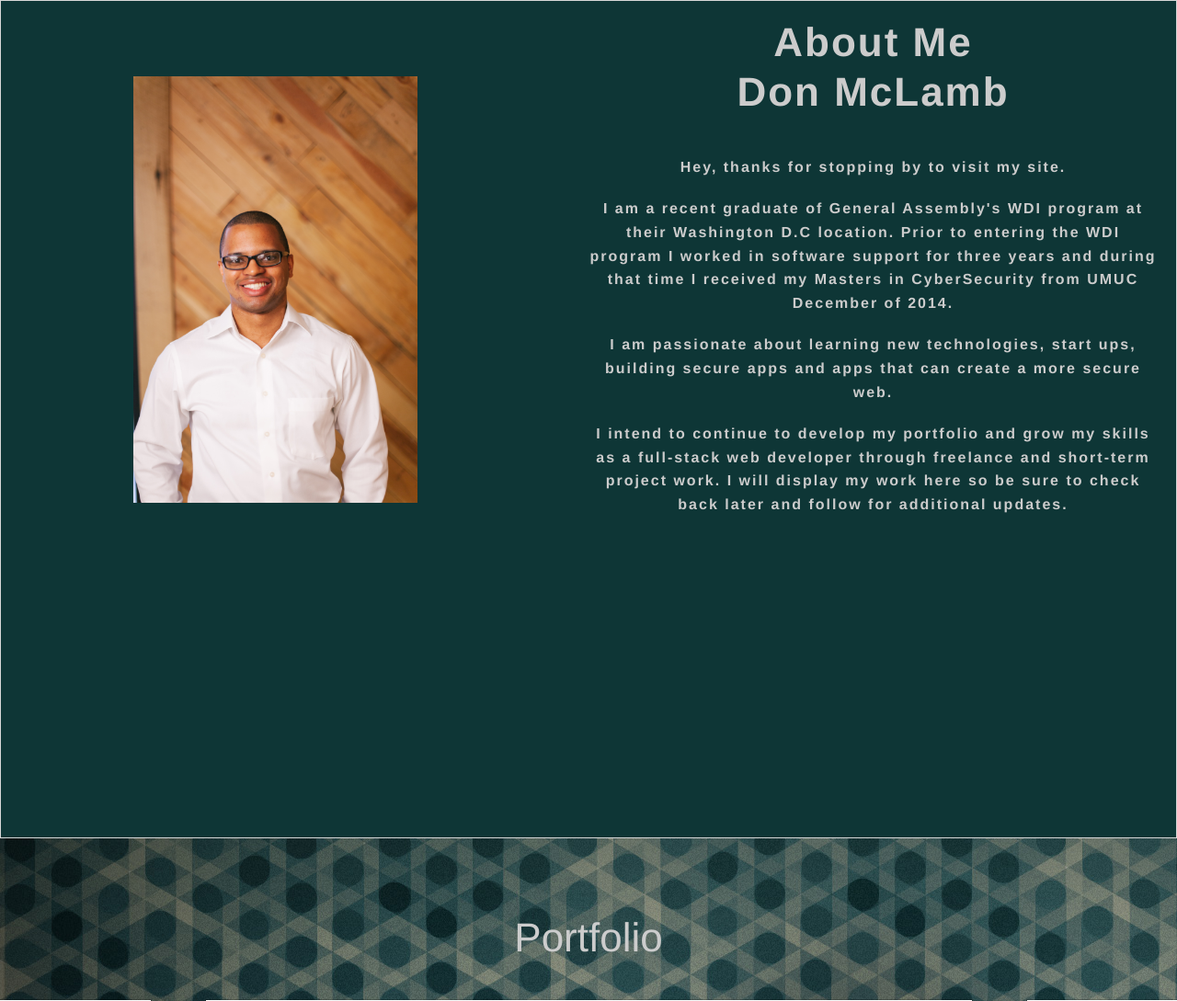
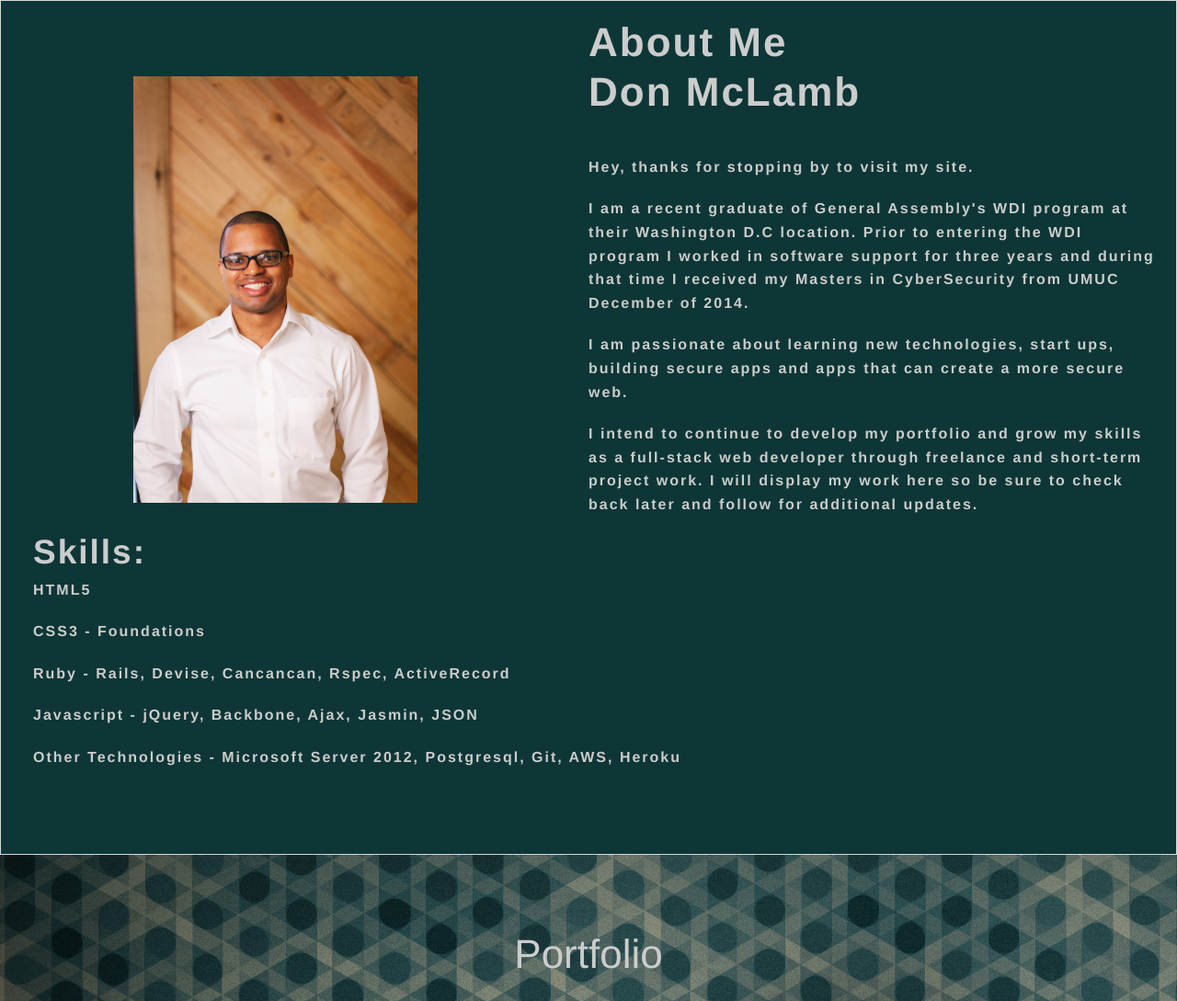
Before and after one commit to dmc2015/portfolio, a PHP site: page / in a window 1280 px wide. Shown: the part 45-1134 px from the top of the page at 92% size. Run offline with PHP 8.4, Linux system fonts and the light colour scheme; some libraries are stand-ins or nearby versions.

Commit message:
made a email button instead of a contact form modified css to accomodate the skills I added to the about section

```diff
--- /dev/null
+++ b/css/skills.css
@@ -0,0 +1,23 @@
+#skills{
+  /*margin:30%;*/
+  color: white;
+  padding-bottom: 40px;
+  margin-bottom: 1%;
+  margin-left: 50%;
+}
+
+
+.panel h1, .panel h2, .panel h3, .panel h4, .panel h5, .panel h6, .panel p, .panel li, .panel dl {
+  color: #ccc;
+}
+
+
+#skills *{
+  color: #ccc;
+}
+
+@media(max-width: 1307px){
+  #skills{
+    margin-left:0px;
+  }
+}
--- a/css/theme.css
+++ b/css/theme.css
@@ -36,8 +36,8 @@ margin-top: 5%;
 	/*margin-left: 30%;
 	margin-right: 30%;*/
 	display: block;
-	margin-bottom: 25%;
-	padding-bottom: 25%;
+	margin-bottom: %;
+	padding-bottom: 0%;
 	margin-left: 15px;
 	font-weight: bold;
 	letter-spacing: 2px;
--- a/index.php
+++ b/index.php
@@ -29,6 +29,8 @@
 
 
 	<link rel="stylesheet" type="text/css" href="css/customcontact.css"/>
+	<link rel="stylesheet" type="text/css" href="css/skills.css"/>
+
 
 </head>
 
@@ -77,7 +79,7 @@
 <main>
 	<section class="about panel">
 		<img class="pro_photo" src="images/professional_photo.jpg" alt="Professional Photo"/>
-		<section class="subsection text-center">
+		<section class="subsection ">
 			<h1 class="aboutme">About Me</h1>
 			<h1 class="name">Don McLamb</h1>
 			<p>
@@ -93,8 +95,21 @@
 
 					<p>I intend to continue to develop my portfolio and grow my skills as a full-stack web developer through freelance and short-term project work.
 						I will display my work here so be sure to check back later and<span class="inline"> follow</span> for additional updates.</p>
+
+						<h2>Skills:</h2>
+						<ul id="skills">
+							<li>HTML5</p></li>
+							<li>CSS3 - Foundations</p></li>
+							<li>Ruby - Rails, Devise, Cancancan, Rspec, ActiveRecord</p></li>
+							<li>Javascript - jQuery, Backbone, Ajax, Jasmin, JSON</p></li>
+							<li>Other Technologies - Microsoft Server 2012, Postgresql, Git, AWS, Heroku</p></li>
+						</ul>
+
 					</section>
 				</section>
+
+
+
 				<section  id="portfolio" class="portfolio">
 					<h1 class="text-center portfolio-heading">Portfolio</h1>
 
@@ -184,5 +199,5 @@
 
 
 
-		</body>
-		</html>
+			</body>
+			</html>
```
